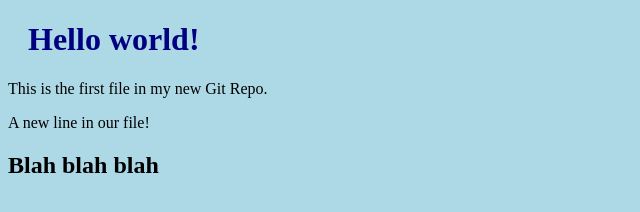
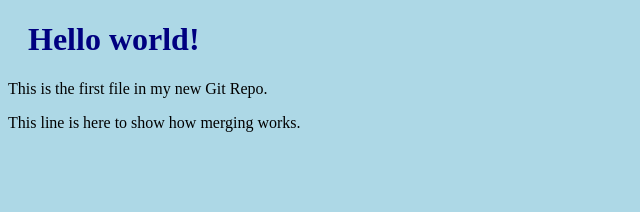
Before and after one commit to bikash829/github, a plain HTML site: page index.html in a window 1280 px wide. Shown: the whole page, without its empty margins (0-640 px from the left). Drawn offline with Linux system fonts and the light colour scheme.

Commit message:
new file updated

```diff
--- a/index.html
+++ b/index.html
@@ -8,8 +8,7 @@
 
 <h1>Hello world!</h1>
 <p>This is the first file in my new Git Repo.</p>
-<p>A new line in our file!</p>
-<h2>Blah blah blah</h2>
+<p>This line is here to show how merging works.</p>
 
 </body>
 </html>
```
